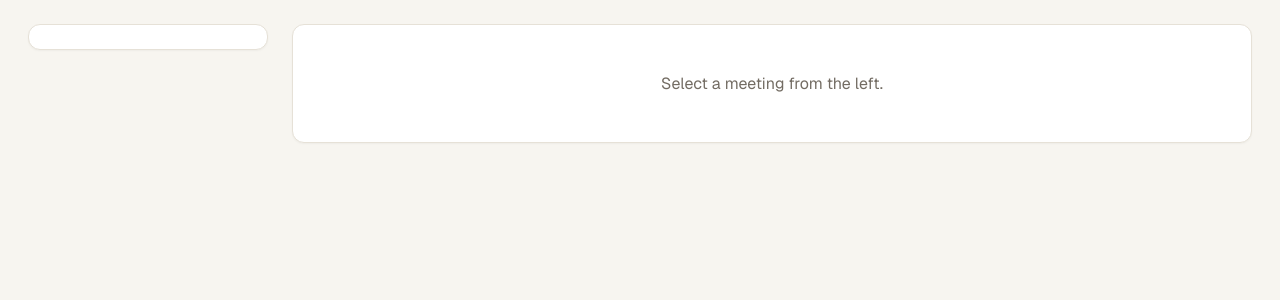
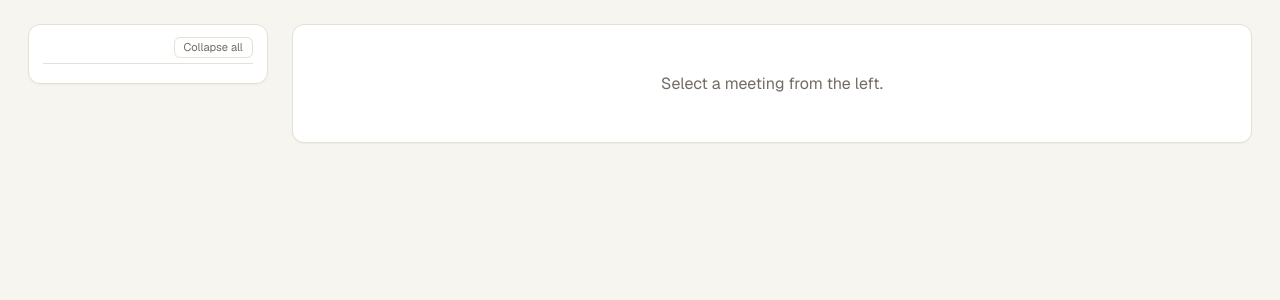
Before and after one commit to dtfuller/meeting-transcription, a FastAPI app: page /meetings in a window 1280 px wide. Shown: the part 53-353 px from the top of the page. Run offline with FastAPI, Linux system fonts and the light colour scheme; data that the repository does not hold is empty.

Commit message:
feat(ui): /meetings tree — Collapse/Expand all button
A small button in the tree header toggles every folder-group and
month-group at once. Label flips between "Collapse all" and
"Expand all" based on whether any details are currently open.

Co-Authored-By: Claude Opus 4.7 (1M context) <noreply@anthropic.com>

```diff
--- a/static/app.css
+++ b/static/app.css
@@ -53,6 +53,18 @@ body { margin: 0; font-family: var(--font-sans); background: var(--bg); color: v
 .subtitle { color: var(--muted); }
 .meetings-page { display: flex; gap: 1.5rem; align-items: flex-start; }
 .tree { min-width: 240px; max-width: 300px; background: var(--panel); border: 1px solid var(--border); border-radius: 12px; padding: 0.75rem 0.9rem; font-size: 0.85rem; box-shadow: var(--shadow-sm); position: sticky; top: 1rem; max-height: calc(100vh - 2rem); overflow-y: auto; }
+.tree-header {
+  display: flex; justify-content: flex-end;
+  margin: 0 0 0.4rem; padding-bottom: 0.35rem;
+  border-bottom: 1px solid var(--border);
+}
+.tree-toggle-all {
+  appearance: none; background: transparent; color: var(--muted);
+  border: 1px solid var(--border); border-radius: 6px;
+  padding: 0.15rem 0.55rem; font: inherit; font-size: 0.7rem;
+  cursor: pointer;
+}
+.tree-toggle-all:hover { color: var(--text); border-color: var(--muted); }
 .folder-group { margin: 0.6rem 0 0.25rem; }
 .folder-group:first-child { margin-top: 0; }
 .folder-group > summary.folder {
--- a/templates/_meeting_tree.html
+++ b/templates/_meeting_tree.html
@@ -1,4 +1,7 @@
 <aside class="tree">
+  <div class="tree-header">
+    <button type="button" class="tree-toggle-all" aria-label="Collapse or expand all folders">Collapse all</button>
+  </div>
   {% for block in meeting_blocks %}
     <details class="folder-group" open>
       <summary class="folder">📁 {{ block.subdir }}</summary>
--- a/templates/base.html
+++ b/templates/base.html
@@ -85,6 +85,26 @@
   <script>
     (function () {
       document.addEventListener('click', function (e) {
+        const btn = e.target.closest('.tree-toggle-all');
+        if (!btn) return;
+        e.preventDefault();
+        const tree = btn.closest('.tree');
+        if (!tree) return;
+        const details = tree.querySelectorAll('details.folder-group, details.month-group');
+        const anyOpen = Array.from(details).some(function (d) { return d.hasAttribute('open'); });
+        if (anyOpen) {
+          details.forEach(function (d) { d.removeAttribute('open'); });
+          btn.textContent = 'Expand all';
+        } else {
+          details.forEach(function (d) { d.setAttribute('open', ''); });
+          btn.textContent = 'Collapse all';
+        }
+      });
+    })();
+  </script>
+  <script>
+    (function () {
+      document.addEventListener('click', function (e) {
         const btn = e.target.closest('.more-toggle');
         if (!btn) return;
         e.preventDefault();
```
